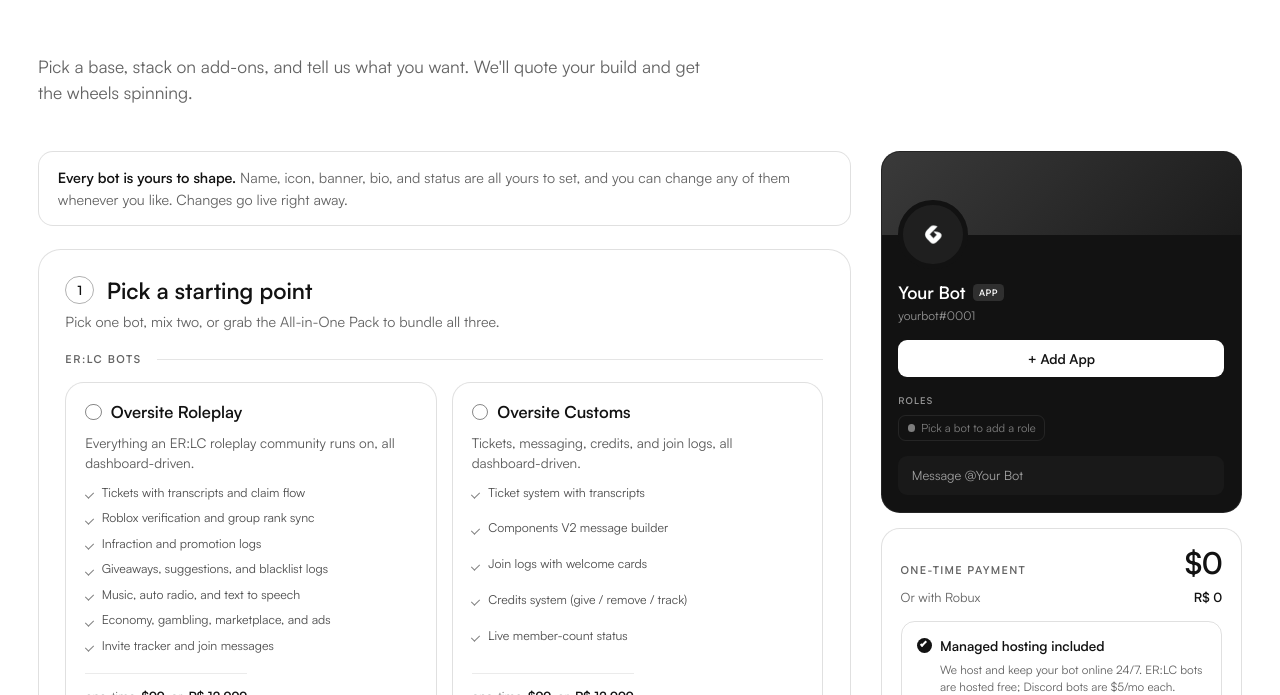
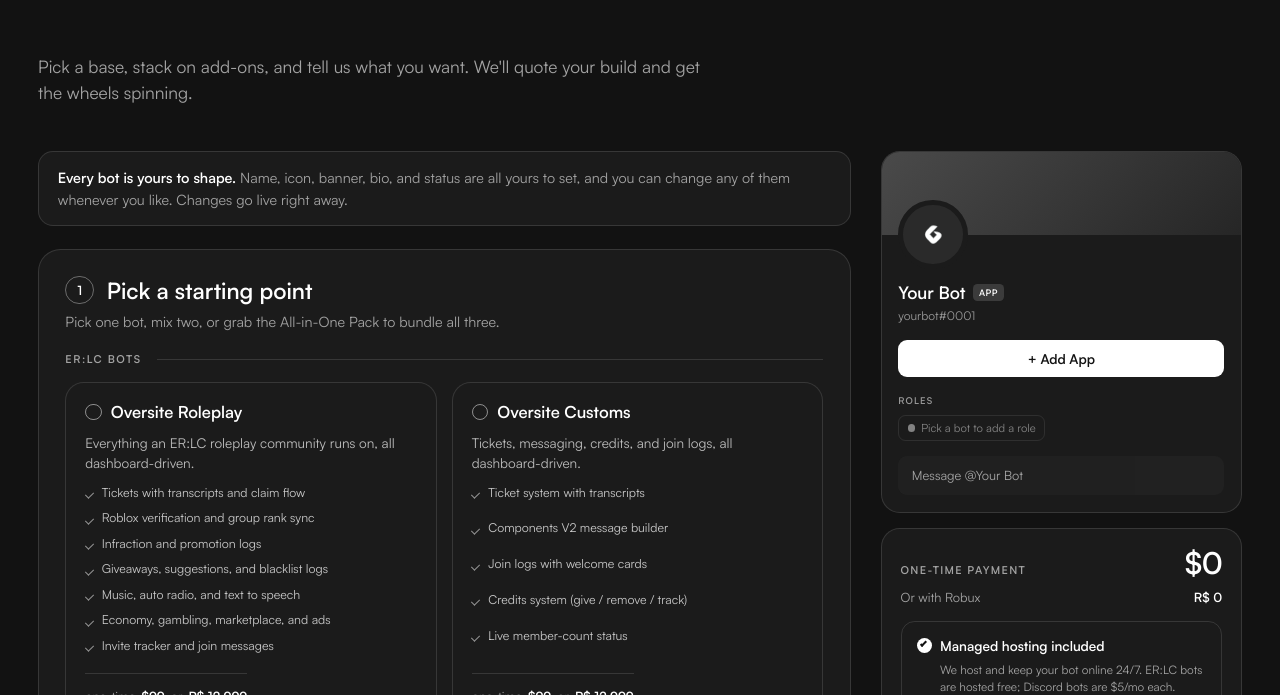
Before and after one commit to 22hype22/website-V3, a Next.js app: page / in a window 1280 px wide. Shown: the part 6499-7194 px from the top of the page. Built offline with nearby package versions, Linux system fonts and the light colour scheme.

Commit message:
Builder section in the dark grey palette
Co-Authored-By: Claude Fable 5.1 <noreply@anthropic.com>
Claude-Session: https://claude.ai/code/session_01YLWWZieTLCvxiBYisF2b3k

```diff
--- a/src/styles/overrides.css
+++ b/src/styles/overrides.css
@@ -307,94 +307,96 @@ html.no-js [data-fade] { opacity: 1; }
 .badge-card.is-center .badge-name { left: 10%; top: 9.5%; font-size: 2.7rem; }
 .badge-card.is-center .badge-mark { right: 20%; bottom: 10%; width: 2.6rem; }
 
-/* ───────── "Design your dream bot" builder ───────── */
-.section_build { position: relative; }
+/* ───────── "Design your dream bot" builder (dark grey band) ───────── */
+.section_build { position: relative; background: #121212; color: #fff; --bld-muted: #a3a3a3; --bld-line: rgba(255, 255, 255, 0.12); --bld-panel: rgba(255, 255, 255, 0.04); }
+.section_build .title-top { border-top-color: var(--bld-line); }
+.section_build .title-icon img { filter: invert(1); }
 .build_head { display: grid; gap: 1rem; margin: 2.5rem 0 3rem; max-width: 44rem; }
 .build_head h2 { font-size: 3.5rem; line-height: 1; font-weight: 500; }
-.build_head p { color: var(--base-color-brand--grey); font-size: 1.15rem; line-height: 1.5; margin: 0; }
+.build_head p { color: var(--bld-muted); font-size: 1.15rem; line-height: 1.5; margin: 0; }
 .build_layout { display: grid; grid-template-columns: minmax(0, 1fr) 24rem; gap: 2rem; align-items: start; }
 .build_main { display: grid; gap: 1.5rem; min-width: 0; }
-.build_callout { border: 1px solid #0202021f; border-radius: 1rem; padding: 1rem 1.25rem; font-size: 0.95rem; line-height: 1.5; color: var(--base-color-brand--grey); background: rgba(255, 255, 255, 0.55); }
-.build_callout b { color: var(--base-color-brand--black); font-weight: 600; }
-.build_step { border: 1px solid #0202021f; border-radius: 1.5rem; padding: 1.75rem; background: rgba(255, 255, 255, 0.55); display: grid; gap: 1.25rem; }
+.build_callout { border: 1px solid var(--bld-line); border-radius: 1rem; padding: 1rem 1.25rem; font-size: 0.95rem; line-height: 1.5; color: var(--bld-muted); background: var(--bld-panel); }
+.build_callout b { color: #fff; font-weight: 600; }
+.build_step { border: 1px solid var(--bld-line); border-radius: 1.5rem; padding: 1.75rem; background: var(--bld-panel); display: grid; gap: 1.25rem; }
 .build_step-head { display: flex; align-items: center; gap: 0.85rem; }
-.build_step-head h3 { font-size: 1.5rem; font-weight: 600; margin: 0; line-height: 1.2; }
-.build_num { display: inline-flex; width: 1.9rem; height: 1.9rem; border-radius: 50%; border: 1px solid #0202024d; align-items: center; justify-content: center; font-size: 0.85rem; font-weight: 600; }
-.build_step-sub { color: var(--base-color-brand--grey); font-size: 0.95rem; margin-top: -0.75rem; }
+.build_step-head h3 { font-size: 1.5rem; font-weight: 600; margin: 0; line-height: 1.2; color: #fff; }
+.build_num { display: inline-flex; width: 1.9rem; height: 1.9rem; border-radius: 50%; border: 1px solid rgba(255, 255, 255, 0.35); align-items: center; justify-content: center; font-size: 0.85rem; font-weight: 600; }
+.build_step-sub { color: var(--bld-muted); font-size: 0.95rem; margin-top: -0.75rem; }
 .build_group { display: grid; gap: 1rem; }
-.build_group-label { display: flex; align-items: center; gap: 1rem; font-size: 0.72rem; letter-spacing: 0.14em; text-transform: uppercase; color: var(--base-color-brand--grey); font-weight: 600; }
-.build_group-label::after { content: ""; flex: 1; height: 1px; background: #0202021a; }
+.build_group-label { display: flex; align-items: center; gap: 1rem; font-size: 0.72rem; letter-spacing: 0.14em; text-transform: uppercase; color: var(--bld-muted); font-weight: 600; }
+.build_group-label::after { content: ""; flex: 1; height: 1px; background: var(--bld-line); }
 .build_cards { display: grid; grid-template-columns: repeat(2, minmax(0, 1fr)); gap: 1rem; }
-.build_card { text-align: left; display: flex; flex-direction: column; gap: 0.75rem; border: 1px solid #0202021f; border-radius: 1.25rem; padding: 1.25rem; background: #fff; color: var(--base-color-brand--black); cursor: pointer; transition: border-color .25s, background .25s, color .25s, transform .25s; font: inherit; }
-.build_card:hover { border-color: #02020266; transform: translateY(-2px); }
-.build_card.is-on { background: #121212; color: #fff; border-color: #121212; }
+.build_card { text-align: left; display: flex; flex-direction: column; gap: 0.75rem; border: 1px solid var(--bld-line); border-radius: 1.25rem; padding: 1.25rem; background: #1b1b1b; color: #fff; cursor: pointer; transition: border-color .25s, background .25s, color .25s, transform .25s; font: inherit; }
+.build_card:hover { border-color: rgba(255, 255, 255, 0.45); transform: translateY(-2px); }
+.build_card.is-on { background: #fff; color: #121212; border-color: #fff; }
 .build_card-top { display: flex; align-items: center; justify-content: space-between; gap: 0.75rem; }
 .build_card-name { display: flex; align-items: center; gap: 0.6rem; font-size: 1.1rem; font-weight: 600; line-height: 1.2; }
 .build_check { width: 1.1rem; height: 1.1rem; flex: none; border-radius: 50%; border: 1px solid currentColor; opacity: .5; position: relative; transition: opacity .25s, background .25s; }
-.build_card.is-on .build_check { opacity: 1; background: #fff; border-color: #fff; }
-.build_card.is-on .build_check::after { content: ""; position: absolute; left: 0.33rem; top: 0.14rem; width: 0.28rem; height: 0.55rem; border: solid #121212; border-width: 0 2px 2px 0; transform: rotate(45deg); }
+.build_card.is-on .build_check { opacity: 1; background: #121212; border-color: #121212; }
+.build_card.is-on .build_check::after { content: ""; position: absolute; left: 0.33rem; top: 0.14rem; width: 0.28rem; height: 0.55rem; border: solid #fff; border-width: 0 2px 2px 0; transform: rotate(45deg); }
 .build_pill { flex: none; font-size: 0.62rem; letter-spacing: 0.08em; text-transform: uppercase; border: 1px solid currentColor; border-radius: 999px; padding: 0.2rem 0.55rem; opacity: .6; }
 .build_card-tag { font-size: 0.9rem; line-height: 1.45; opacity: .7; }
 .build_card-list { list-style: none; margin: 0; padding: 0; display: grid; gap: 0.3rem; font-size: 0.82rem; line-height: 1.4; opacity: .75; flex: 1; }
 .build_card-list li { padding-left: 1.1rem; position: relative; }
 .build_card-list li::before { content: ""; position: absolute; left: 0.1rem; top: 0.42rem; width: 0.3rem; height: 0.55rem; border: solid currentColor; border-width: 0 1.5px 1.5px 0; transform: rotate(45deg); opacity: .7; }
-.build_card-price { display: flex; flex-wrap: wrap; align-items: baseline; gap: 0.4rem; font-size: 0.85rem; border-top: 1px solid #02020214; padding-top: 0.85rem; margin-top: 0.25rem; }
-.build_card.is-on .build_card-price { border-top-color: #ffffff1f; }
+.build_card-price { display: flex; flex-wrap: wrap; align-items: baseline; gap: 0.4rem; font-size: 0.85rem; border-top: 1px solid var(--bld-line); padding-top: 0.85rem; margin-top: 0.25rem; }
+.build_card.is-on .build_card-price { border-top-color: rgba(2, 2, 2, 0.1); }
 .build_card-price b { font-weight: 600; }
 .build_card-price s { opacity: .5; }
 .build_muted { opacity: .55; }
 .build_uploads { display: grid; grid-template-columns: 1fr 9rem; gap: 1rem; }
-.build_upload { position: relative; display: flex; align-items: center; justify-content: center; border: 1px dashed #02020240; border-radius: 1rem; overflow: hidden; cursor: pointer; color: var(--base-color-brand--grey); font-size: 0.9rem; background: rgba(255, 255, 255, 0.5); transition: border-color .25s; }
-.build_upload:hover { border-color: #020202; }
+.build_upload { position: relative; display: flex; align-items: center; justify-content: center; border: 1px dashed rgba(255, 255, 255, 0.3); border-radius: 1rem; overflow: hidden; cursor: pointer; color: var(--bld-muted); font-size: 0.9rem; background: var(--bld-panel); transition: border-color .25s; }
+.build_upload:hover { border-color: #fff; }
 .build_upload.is-banner { height: 9rem; }
 .build_upload.is-icon { height: 9rem; }
 .build_upload input { position: absolute; inset: 0; opacity: 0; cursor: pointer; }
 .build_upload img { width: 100%; height: 100%; object-fit: cover; }
-.build_hint { font-size: 0.8rem; color: var(--base-color-brand--grey); margin-top: -0.5rem; }
+.build_hint { font-size: 0.8rem; color: var(--bld-muted); margin-top: -0.5rem; }
 .build_field { display: grid; gap: 0.45rem; position: relative; }
-.build_field > span { font-size: 0.72rem; letter-spacing: 0.12em; text-transform: uppercase; font-weight: 600; color: var(--base-color-brand--grey); }
+.build_field > span { font-size: 0.72rem; letter-spacing: 0.12em; text-transform: uppercase; font-weight: 600; color: var(--bld-muted); }
 .build_field > span em { font-style: normal; text-transform: none; letter-spacing: 0; font-weight: 500; opacity: .8; }
-.build_field input, .build_field textarea { width: 100%; border: 1px solid #0202021f; border-radius: 0.85rem; background: #fff; padding: 0.85rem 1rem; font: inherit; font-size: 0.95rem; color: var(--base-color-brand--black); outline: none; resize: vertical; transition: border-color .25s; }
-.build_field input:focus, .build_field textarea:focus { border-color: #020202; }
-.build_field input::placeholder, .build_field textarea::placeholder { color: #02020266; }
-.build_field small { justify-self: end; font-size: 0.75rem; color: var(--base-color-brand--grey); }
+.build_field input, .build_field textarea { width: 100%; border: 1px solid var(--bld-line); border-radius: 0.85rem; background: #1b1b1b; padding: 0.85rem 1rem; font: inherit; font-size: 0.95rem; color: #fff; outline: none; resize: vertical; transition: border-color .25s; }
+.build_field input:focus, .build_field textarea:focus { border-color: #fff; }
+.build_field input::placeholder, .build_field textarea::placeholder { color: rgba(255, 255, 255, 0.35); }
+.build_field small { justify-self: end; font-size: 0.75rem; color: var(--bld-muted); }
 .build_rail { display: grid; gap: 1rem; position: sticky; top: 6rem; }
-.build_profile { background: #121212; color: #fff; border-radius: 1.25rem; overflow: hidden; position: relative; border: 1px solid #ffffff14; }
-.build_banner { height: 5.5rem; background: linear-gradient(135deg, #3a3a3a, #1c1c1c); }
+.build_profile { background: #1b1b1b; color: #fff; border-radius: 1.25rem; overflow: hidden; position: relative; border: 1px solid var(--bld-line); }
+.build_banner { height: 5.5rem; background: linear-gradient(135deg, #4a4a4a, #262626); }
 .build_banner img { width: 100%; height: 100%; object-fit: cover; display: block; }
-.build_avatar { position: absolute; left: 1.1rem; top: 3.2rem; width: 4.6rem; height: 4.6rem; border-radius: 50%; background: #1f1f1f; border: 5px solid #121212; display: flex; align-items: center; justify-content: center; overflow: hidden; }
+.build_avatar { position: absolute; left: 1.1rem; top: 3.2rem; width: 4.6rem; height: 4.6rem; border-radius: 50%; background: #2a2a2a; border: 5px solid #1b1b1b; display: flex; align-items: center; justify-content: center; overflow: hidden; }
 .build_avatar img { width: 100%; height: 100%; object-fit: cover; }
 .build_avatar > img:not([src*="blob"]) { width: 45%; height: 45%; object-fit: contain; }
 .build_profile-body { padding: 3rem 1.1rem 1.1rem; display: grid; gap: 0.5rem; }
 .build_profile-name { font-size: 1.15rem; font-weight: 600; display: flex; align-items: center; gap: 0.5rem; }
-.build_profile-name span { font-size: 0.6rem; letter-spacing: 0.06em; background: #ffffff1f; border-radius: 0.3rem; padding: 0.15rem 0.4rem; font-weight: 600; }
+.build_profile-name span { font-size: 0.6rem; letter-spacing: 0.06em; background: rgba(255, 255, 255, 0.14); border-radius: 0.3rem; padding: 0.15rem 0.4rem; font-weight: 600; }
 .build_profile-handle { font-size: 0.8rem; opacity: .55; margin-top: -0.35rem; }
 .build_addapp { margin: 0.5rem 0 0.25rem; background: #fff; color: #121212; border-radius: 0.6rem; text-align: center; font-weight: 600; font-size: 0.9rem; padding: 0.6rem; }
 .build_label { font-size: 0.62rem; letter-spacing: 0.12em; text-transform: uppercase; opacity: .55; font-weight: 600; margin-top: 0.35rem; }
 .build_profile-bio { font-size: 0.85rem; line-height: 1.45; opacity: .85; white-space: pre-wrap; }
 .build_roles { display: flex; flex-wrap: wrap; gap: 0.4rem; }
-.build_roles span { display: inline-flex; align-items: center; gap: 0.4rem; font-size: 0.75rem; border: 1px solid #ffffff2e; border-radius: 0.5rem; padding: 0.25rem 0.55rem; }
+.build_roles span { display: inline-flex; align-items: center; gap: 0.4rem; font-size: 0.75rem; border: 1px solid rgba(255, 255, 255, 0.2); border-radius: 0.5rem; padding: 0.25rem 0.55rem; }
 .build_roles span i { width: 0.5rem; height: 0.5rem; border-radius: 50%; background: #fff; }
 .build_roles span.is-empty { opacity: .45; }
-.build_message { margin-top: 0.5rem; background: #1e1e1e; border-radius: 0.6rem; padding: 0.7rem 0.9rem; font-size: 0.85rem; opacity: .6; }
-.build_summary { border: 1px solid #0202021f; border-radius: 1.25rem; padding: 1.25rem; background: rgba(255, 255, 255, 0.7); display: grid; gap: 0.6rem; }
+.build_message { margin-top: 0.5rem; background: #262626; border-radius: 0.6rem; padding: 0.7rem 0.9rem; font-size: 0.85rem; opacity: .6; }
+.build_summary { border: 1px solid var(--bld-line); border-radius: 1.25rem; padding: 1.25rem; background: var(--bld-panel); display: grid; gap: 0.6rem; }
 .build_summary-top { display: flex; align-items: baseline; justify-content: space-between; gap: 1rem; }
-.build_summary-top span { font-size: 0.72rem; letter-spacing: 0.12em; text-transform: uppercase; font-weight: 600; color: var(--base-color-brand--grey); }
-.build_summary-top b { font-size: 2rem; font-weight: 600; letter-spacing: -0.02em; line-height: 1; }
-.build_row { display: flex; justify-content: space-between; gap: 1rem; font-size: 0.85rem; color: var(--base-color-brand--grey); }
-.build_row b { font-weight: 600; color: var(--base-color-brand--black); }
+.build_summary-top span { font-size: 0.72rem; letter-spacing: 0.12em; text-transform: uppercase; font-weight: 600; color: var(--bld-muted); }
+.build_summary-top b { font-size: 2rem; font-weight: 600; letter-spacing: -0.02em; line-height: 1; color: #fff; }
+.build_row { display: flex; justify-content: space-between; gap: 1rem; font-size: 0.85rem; color: var(--bld-muted); }
+.build_row b { font-weight: 600; color: #fff; }
 .build_row em { font-style: normal; opacity: .7; }
-.build_row.is-save b { color: #2e7d4f; }
-.build_hosting { border: 1px solid #0202021f; border-radius: 0.9rem; padding: 0.9rem 1rem; display: grid; gap: 0.35rem; margin-top: 0.4rem; }
-.build_hosting-head { display: flex; align-items: center; gap: 0.55rem; font-weight: 600; font-size: 0.9rem; }
-.build_hosting-head i { width: 1rem; height: 1rem; border-radius: 50%; background: #121212; position: relative; flex: none; }
-.build_hosting-head i::after { content: ""; position: absolute; left: 0.33rem; top: 0.15rem; width: 0.22rem; height: 0.45rem; border: solid #fff; border-width: 0 2px 2px 0; transform: rotate(45deg); }
-.build_hosting-price { font-size: 0.85rem; font-weight: 600; padding-left: 1.55rem; }
-.build_hosting p { margin: 0; font-size: 0.78rem; line-height: 1.45; color: var(--base-color-brand--grey); padding-left: 1.55rem; }
-.build_cta { display: flex; align-items: center; justify-content: center; gap: 0.6rem; background: #121212; color: #fff; border-radius: 999px; padding: 0.95rem 1.5rem; font-weight: 600; text-decoration: none; margin-top: 0.4rem; transition: background .25s, opacity .25s; }
-.build_cta:hover { background: #3f3f3f; }
+.build_row.is-save b { color: #8fd9a8; }
+.build_hosting { border: 1px solid var(--bld-line); border-radius: 0.9rem; padding: 0.9rem 1rem; display: grid; gap: 0.35rem; margin-top: 0.4rem; }
+.build_hosting-head { display: flex; align-items: center; gap: 0.55rem; font-weight: 600; font-size: 0.9rem; color: #fff; }
+.build_hosting-head i { width: 1rem; height: 1rem; border-radius: 50%; background: #fff; position: relative; flex: none; }
+.build_hosting-head i::after { content: ""; position: absolute; left: 0.33rem; top: 0.15rem; width: 0.22rem; height: 0.45rem; border: solid #121212; border-width: 0 2px 2px 0; transform: rotate(45deg); }
+.build_hosting-price { font-size: 0.85rem; font-weight: 600; padding-left: 1.55rem; color: #fff; }
+.build_hosting p { margin: 0; font-size: 0.78rem; line-height: 1.45; color: var(--bld-muted); padding-left: 1.55rem; }
+.build_cta { display: flex; align-items: center; justify-content: center; gap: 0.6rem; background: #fff; color: #121212; border-radius: 999px; padding: 0.95rem 1.5rem; font-weight: 600; text-decoration: none; margin-top: 0.4rem; transition: background .25s, opacity .25s; }
+.build_cta:hover { background: #e4e4e4; }
 .build_cta.is-off { opacity: .35; cursor: not-allowed; }
-.build_fine { font-size: 0.72rem; line-height: 1.45; color: var(--base-color-brand--grey); }
+.build_fine { font-size: 0.72rem; line-height: 1.45; color: var(--bld-muted); }
 @media screen and (max-width: 991px) {
   .build_layout { grid-template-columns: 1fr; }
   .build_rail { position: static; grid-template-columns: 1fr 1fr; align-items: start; }
```
